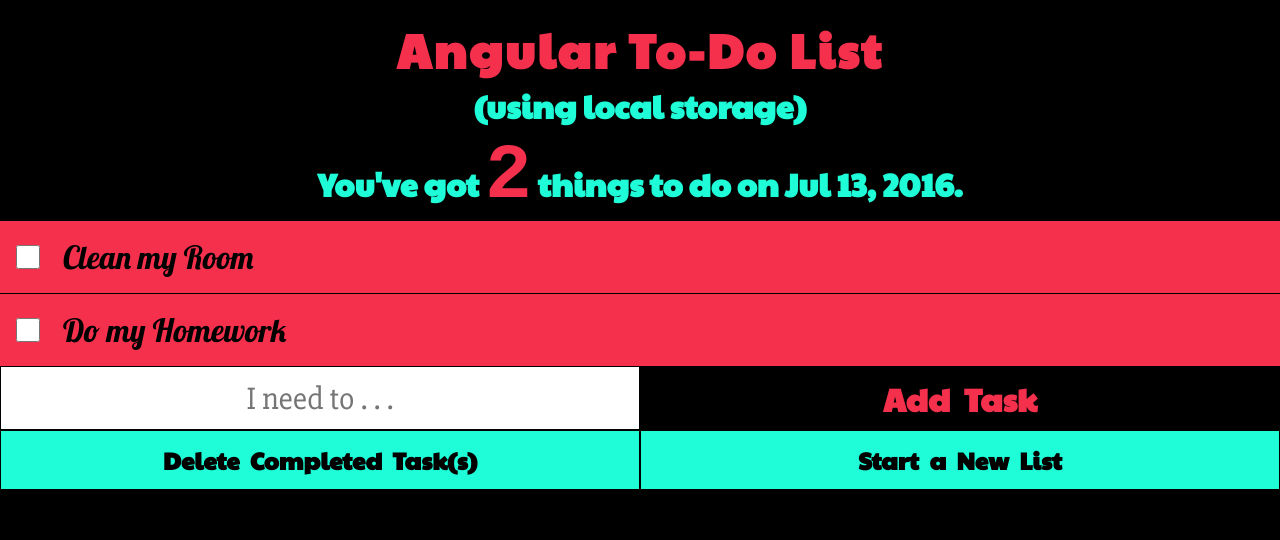
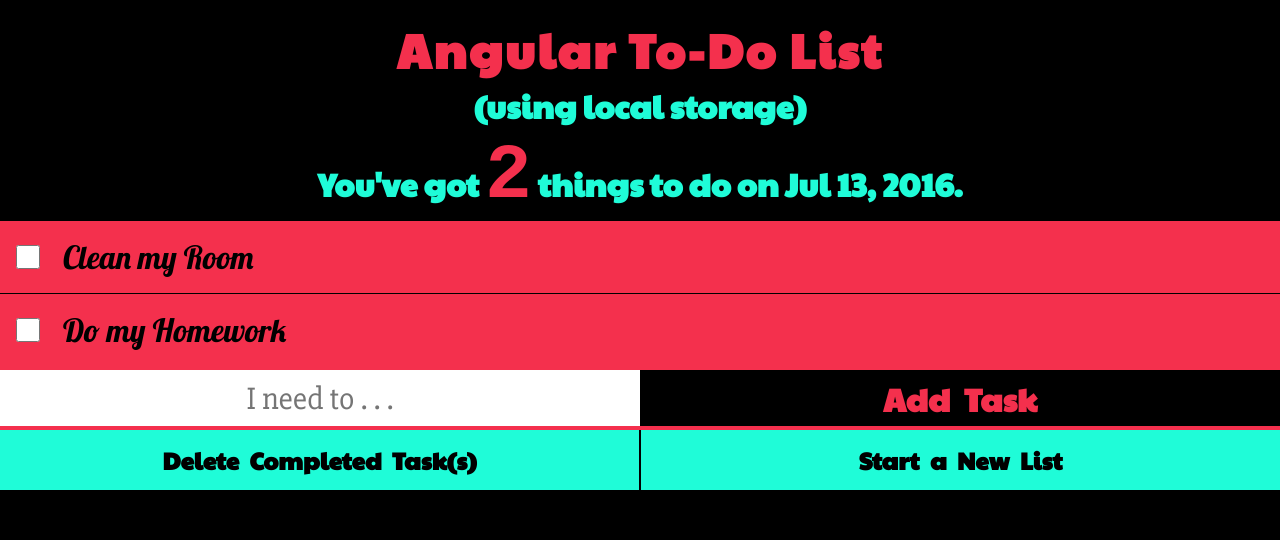
Before and after one commit to mcooperstein/angular-to-do-list, a plain HTML site: page index.html in a window 1280 px wide. Shown: the top 540 px of the page. Drawn offline with nearby package versions, Linux system fonts and the light colour scheme.

Commit message:
separation of buttons
separation of buttons

```diff
--- a/index.html
+++ b/index.html
@@ -30,10 +30,10 @@
                 <h3>Add Task</h3>
             </button>
         </form>
-        <button class="clear-button" data-ng-click="clearCompleted()">
+        <button id="clear-button1" data-ng-click="clearCompleted()">
             <h3>Delete Completed Task(s)</h3>
         </button>
-        <button class="clear-button" data-ng-click="clearAll()">
+        <button id="clear-button2" data-ng-click="clearAll()">
             <h3>Start a New List</h3>
         </button>
     </div>
--- a/style.css
+++ b/style.css
@@ -98,7 +98,8 @@
     text-align: center;
     font-size: 2em;
     font-family: 'Slabo 27px', serif;
-    border: 1px solid black;
+    border-top: 4px solid #F4304D;
+    border-bottom: 4px solid #F4304D;
 }
 
 button {
@@ -112,13 +113,25 @@
     float: right;
     font-size: 2em;
     height: 2em;
-    border: 1px solid black;
+    border-top: 4px solid #F4304D;
+    border-bottom: 4px solid #F4304D;
     word-spacing: 0.25em;
 }
 
-.clear-button {
+#clear-button1 {
     background-color: #1FFCD8;
-    border: 1px solid black;
+    border-right: 1px solid black;
+    width: 50%;
+    float: left;
+    height: 2.5em;
+    font-size: 1.5em;
+    text-align: center;
+    word-spacing: 0.25em;
+}
+
+#clear-button2 {
+    background-color: #1FFCD8;
+    border-left: 1px solid black;
     width: 50%;
     float: left;
     height: 2.5em;
```
